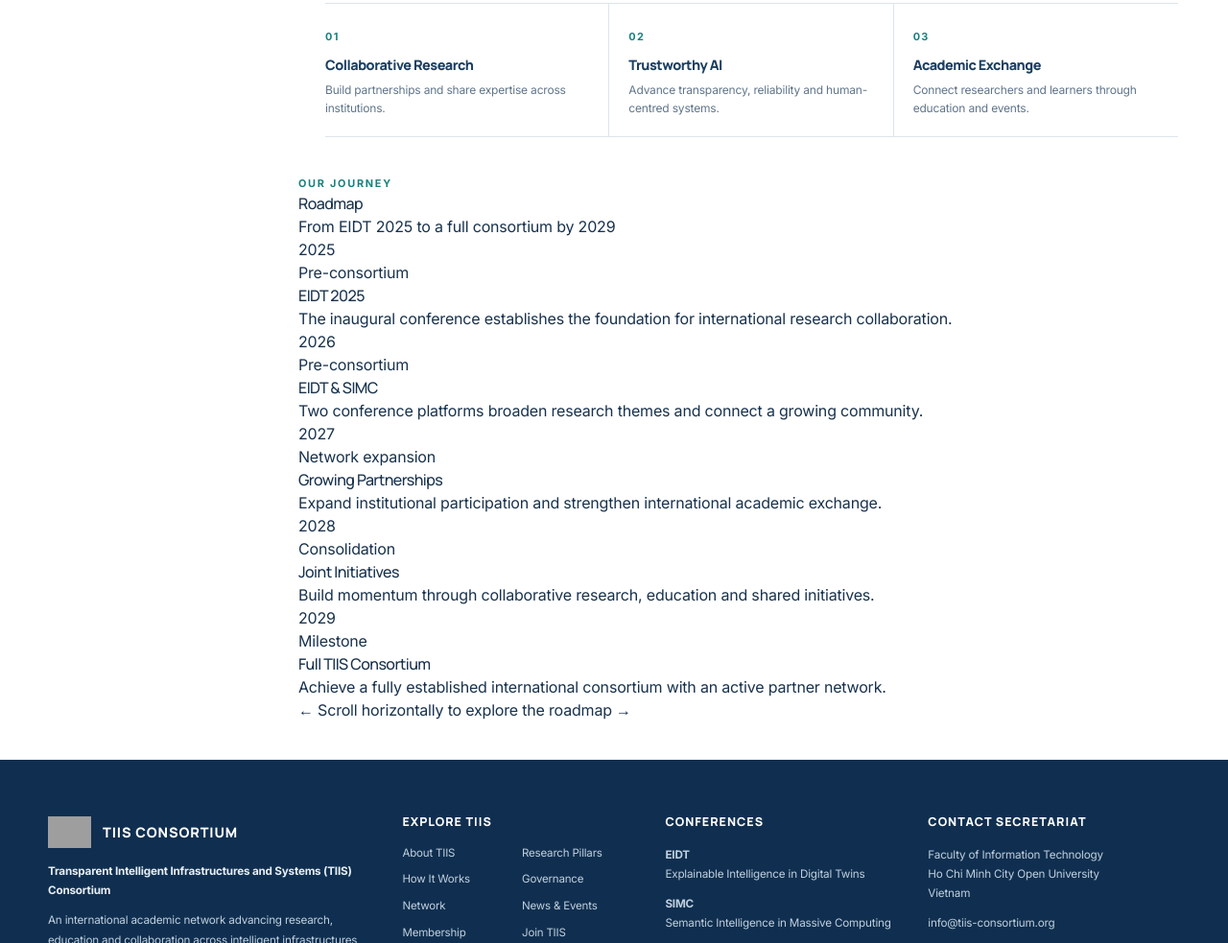
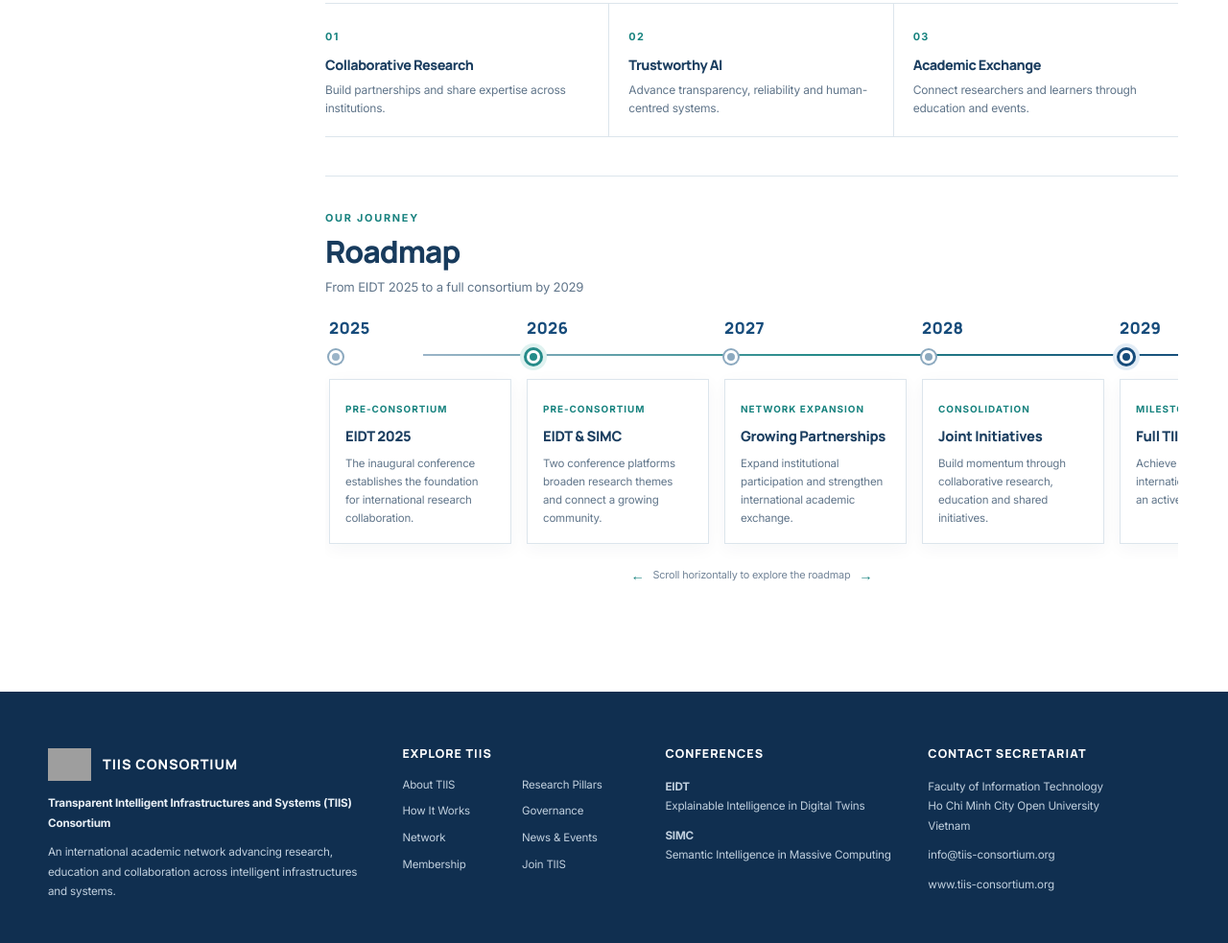
Before and after one commit to tiis-consortium/tiis-consortium, a plain HTML site: page index.html in a window 1280 px wide. Shown: the part 990-1973 px from the top of the page at 96% size. Drawn offline with nearby package versions, Linux system fonts and the light colour scheme; grey boxes are pictures that could not be loaded.

Commit message:
Style scrollable horizontal TIIS roadmap

```diff
--- a/assets/css/site.css
+++ b/assets/css/site.css
@@ -519,3 +519,29 @@ body.tiis-search-open{overflow:hidden}
  .tiis-home-values article,.tiis-home-values article:first-child{padding:1rem 0;border-right:0;border-bottom:1px solid #dce5ec}
  .tiis-home-values article:last-child{border-bottom:0}
 }
+
+
+/* Horizontal TIIS roadmap: scrollable timeline with clear milestone progression. */
+.tiis-home-roadmap{margin:0 28px 3rem;padding:2.2rem 0 1.4rem;border-top:1px solid #dce5ec}
+.tiis-roadmap-heading h2{margin-top:.45rem;color:#183b5d;font:800 clamp(1.55rem,2.5vw,2.1rem)/1.2 Manrope,sans-serif;letter-spacing:-.035em}
+.tiis-roadmap-heading>p:last-child{margin-top:.5rem;color:#60758a;font-size:.82rem;line-height:1.6}
+.tiis-roadmap-scroll{margin-top:1.5rem;overflow-x:auto;overscroll-behavior-x:contain;padding:0 0 1rem;scrollbar-width:thin;scrollbar-color:#9bb4c8 #edf2f6}
+.tiis-roadmap-scroll:focus-visible{outline:3px solid #1D4F87;outline-offset:3px}
+.tiis-roadmap-track{position:relative;display:grid;grid-template-columns:repeat(5,minmax(190px,1fr));gap:1rem;min-width:1020px;padding:0 .25rem}
+.tiis-roadmap-track:before{content:"";position:absolute;top:35px;left:calc(10%);right:calc(10%);height:2px;background:linear-gradient(90deg,#9bb4c8,#258b89,#174c7b);z-index:0}
+.tiis-roadmap-item{position:relative;z-index:1;display:flex;flex-direction:column;align-items:flex-start;min-width:0}
+.tiis-roadmap-year{color:#174c7b;font:800 1.05rem/1 Manrope,sans-serif;letter-spacing:.02em}
+.tiis-roadmap-dot{display:block;width:14px;height:14px;margin:14px 0 1rem;border:3px solid #fff;border-radius:50%;background:#8ca9bf;box-shadow:0 0 0 2px #8ca9bf}
+.tiis-roadmap-active .tiis-roadmap-dot{background:#258b89;box-shadow:0 0 0 3px #258b89,0 0 0 7px #dff2f0}
+.tiis-roadmap-goal .tiis-roadmap-dot{background:#174c7b;box-shadow:0 0 0 3px #174c7b,0 0 0 7px #e3edf6}
+.tiis-roadmap-card{width:100%;min-height:172px;padding:1rem;border:1px solid #dce5ec;background:#fff;box-shadow:0 5px 18px rgba(16,47,80,.045);transition:transform .2s ease,border-color .2s ease,box-shadow .2s ease}
+.tiis-roadmap-item:hover .tiis-roadmap-card{transform:translateY(-3px);border-color:#9bb8c9;box-shadow:0 10px 24px rgba(16,47,80,.08)}
+.tiis-roadmap-phase{display:inline-block;color:#16827e;font-size:.62rem;font-weight:800;letter-spacing:.1em;text-transform:uppercase}
+.tiis-roadmap-card h3{margin-top:.55rem;color:#1b3e60;font:800 .92rem/1.35 Manrope,sans-serif;letter-spacing:-.02em}
+.tiis-roadmap-card p{margin-top:.55rem;color:#60758a;font-size:.72rem;line-height:1.65}
+.tiis-roadmap-origin .tiis-roadmap-dot{background:#9bb4c8}
+.tiis-roadmap-hint{display:flex;align-items:center;justify-content:center;gap:.55rem;margin-top:.35rem;color:#718397;font-size:.68rem}
+.tiis-roadmap-hint span{color:#16827e;font-size:.9rem}
+@media(max-width:850px){.tiis-home-roadmap{margin-inline:16px}}
+@media(max-width:560px){.tiis-home-roadmap{margin-inline:12px;padding-top:1.8rem}.tiis-roadmap-track{min-width:960px;grid-template-columns:repeat(5,minmax(180px,1fr))}.tiis-roadmap-card{min-height:160px}.tiis-roadmap-hint{font-size:.62rem}}
+@media(prefers-reduced-motion:reduce){.tiis-roadmap-card{transition:none}}
```
